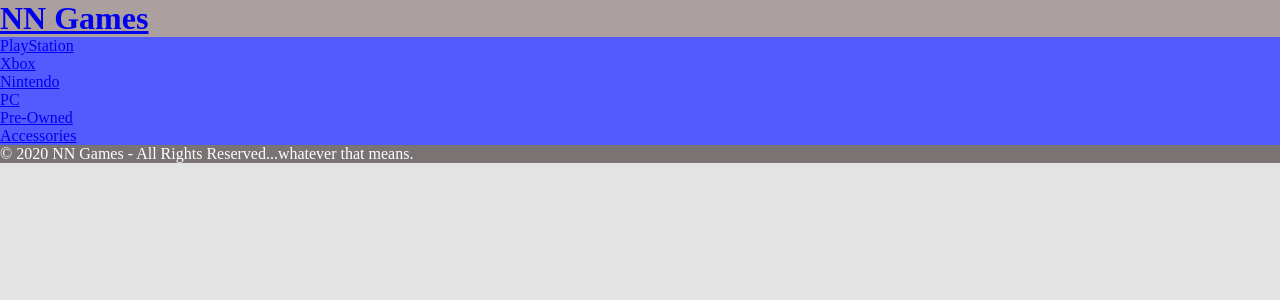
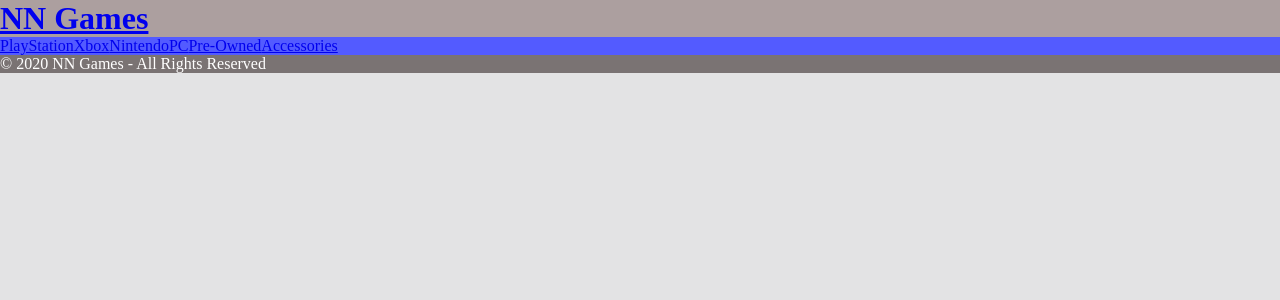
Before and after one commit to cleanycloth/csy2027, a PHP site: page / in a window 1280 px wide. Shown: the top 300 px of the page. Run offline with PHP 8.4, Linux system fonts and the light colour scheme; some libraries are stand-ins or nearby versions.

Commit message:
Updated some files.

```diff
--- a/public/index.php
+++ b/public/index.php
@@ -11,7 +11,26 @@
     <body>
         <!-- Header -->
         <header>
-            <a href="#"><h1>NN Games</h1></a>
+            <a href="/csy2027"><h1>NN Games</h1></a>
+
+            <div class="user-options">
+                <!-- Signed Out -->
+                <!--
+                <ul>
+                    <li><a href="#">Sign in</a></li> |
+                    <li><a href="#">Register</a></li>
+                </ul>
+                -->
+
+                <!-- Signed In -->
+                <!--
+                <ul>
+                    <p>Welcome, user!</p> |
+                    <li><a href="#">My Account</a></li> |
+                    <li><a href="#">Sign out</a></li>
+                </ul>
+                -->
+            </div>
         </header>
 
         <!-- Navigation Bar -->
@@ -33,7 +52,7 @@
 
         <!-- Footer -->
         <footer>
-            &copy; 2020 NN Games - All Rights Reserved...whatever that means.
+            &copy; <?=date("Y");?> NN Games - All Rights Reserved
         </footer>
     </body>
 </html>
--- a/public/styles/style.css
+++ b/public/styles/style.css
@@ -1,4 +1,4 @@
-/* CSS RESET */
+/* CSS Reset */
 * {
     margin: 0;
     padding: 0;
@@ -9,15 +9,25 @@ html {
     background-color: #E3E3E4
 }
 
+/* Header */
 header {
     background-color: #AC9F9F;
 }
 
+/* Navigiation Bar */
 nav {
     background-color: #535BFF;
     color: white;
 }
+nav ul {
+    display: flex;
+    flex-direction: row;
+    list-style-type: none;
+}
 
+/* Main */
+
+/* Footer */
 footer {
     background-color: #7A7373;
     color: white;
```
Also changed, not shown: README.md, 2 other files.
